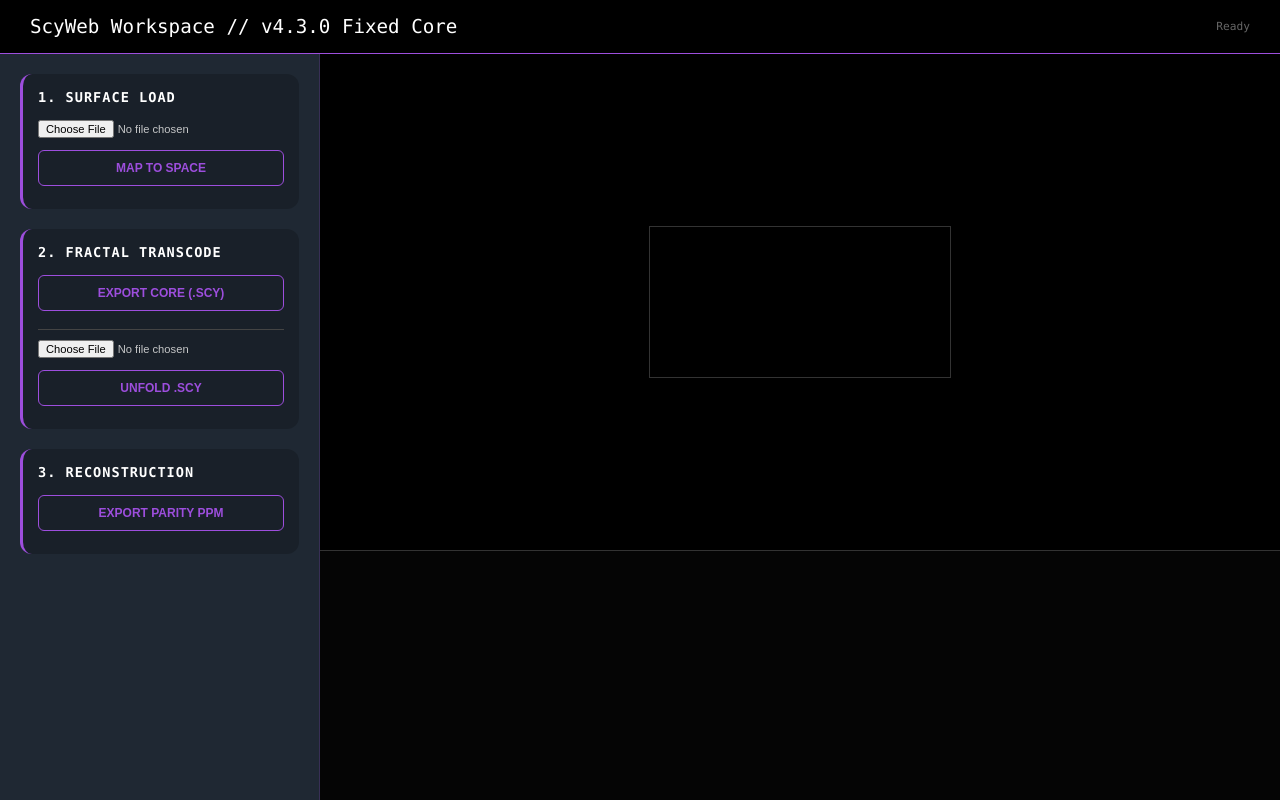
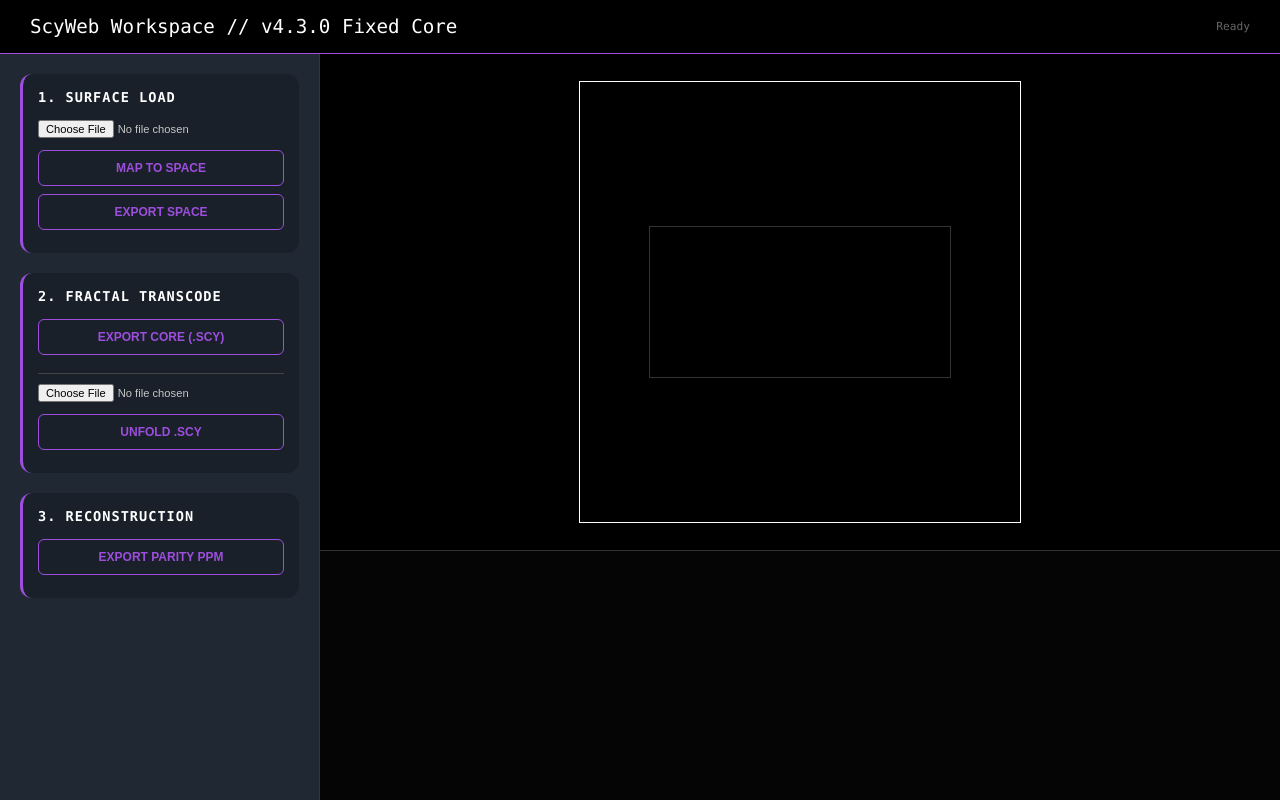
Before and after one commit to mdbench/ScyWeb, a plain HTML site: page sdk/ScyWebDatabaseCompressor.html in a window 1280 px wide. Drawn offline with Linux system fonts and the light colour scheme.

```diff
--- a/sdk/ScyWebDatabaseCompressor.html
+++ b/sdk/ScyWebDatabaseCompressor.html
@@ -81,6 +81,10 @@
         }
 
         .canvas-area {
+            width: 400px;
+            height: 400px;
+            margin: auto;
+            border: 1px solid #fff;
             display: flex;
             justify-content: center;
             align-items: center;
@@ -113,6 +117,7 @@
                 <h2>1. Surface Load</h2>
                 <input type="file" id="sourceInput">
                 <button onclick="importSource()">Map to Space</button>
+                <button onclick="exportSource()">Export Space</button>
             </div>
             <div class="control-zone">
                 <h2>2. Fractal Transcode</h2>
@@ -185,6 +190,16 @@
                 };
                 img.src = URL.createObjectURL(file);
             }
+        }
+
+        function exportSource(){
+            const canvasUrl = canvas.toDataURL("image/png");
+            const link = document.createElement('a');
+            link.href = canvasUrl;
+            link.download = "scyweb_img_db.png";
+            document.body.appendChild(link);
+            link.click();
+            document.body.removeChild(link);
         }
 
         function d2xy(n, d) {
```
Also changed, not shown: sdk/README.md, sdk/scy_demo_database.png (added).
